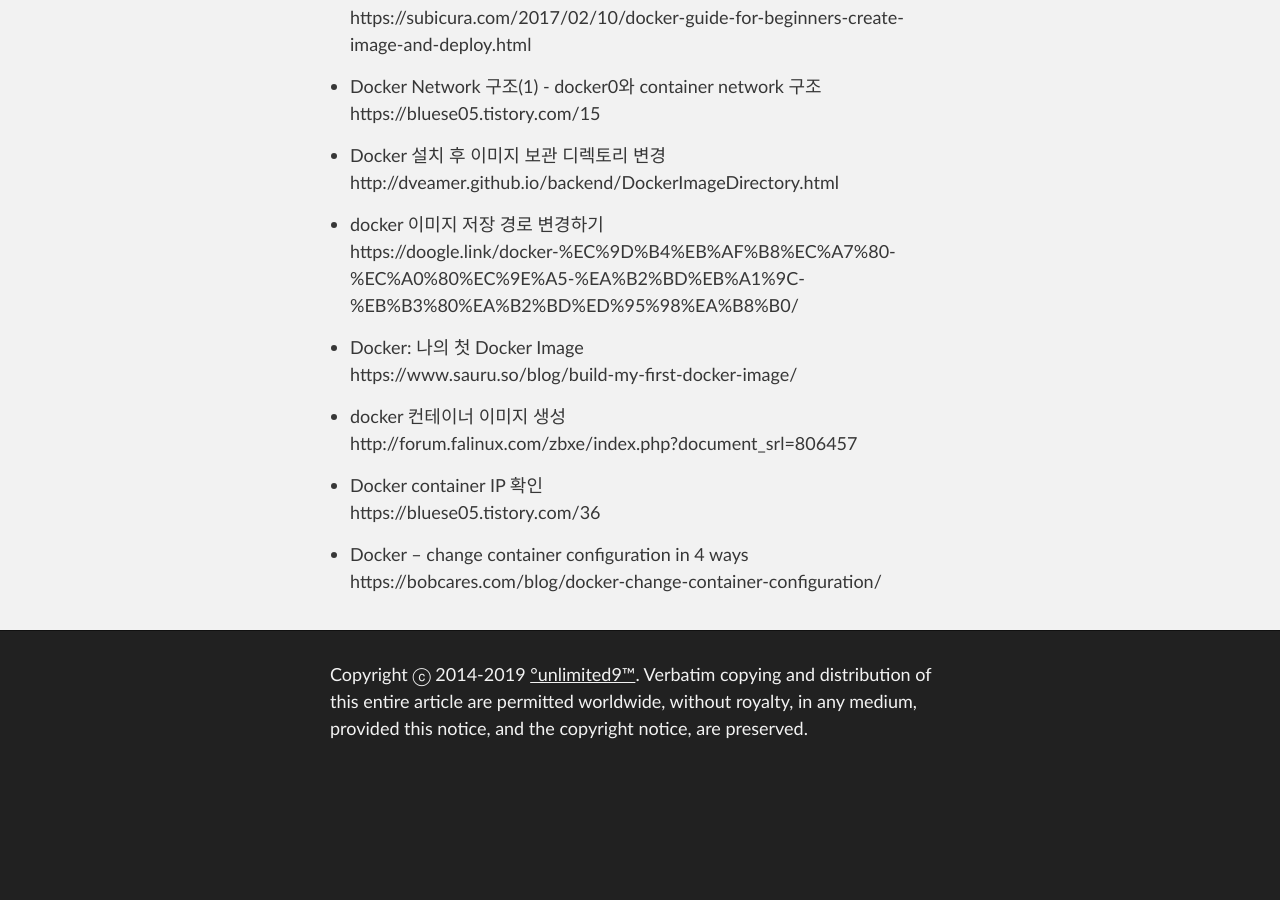
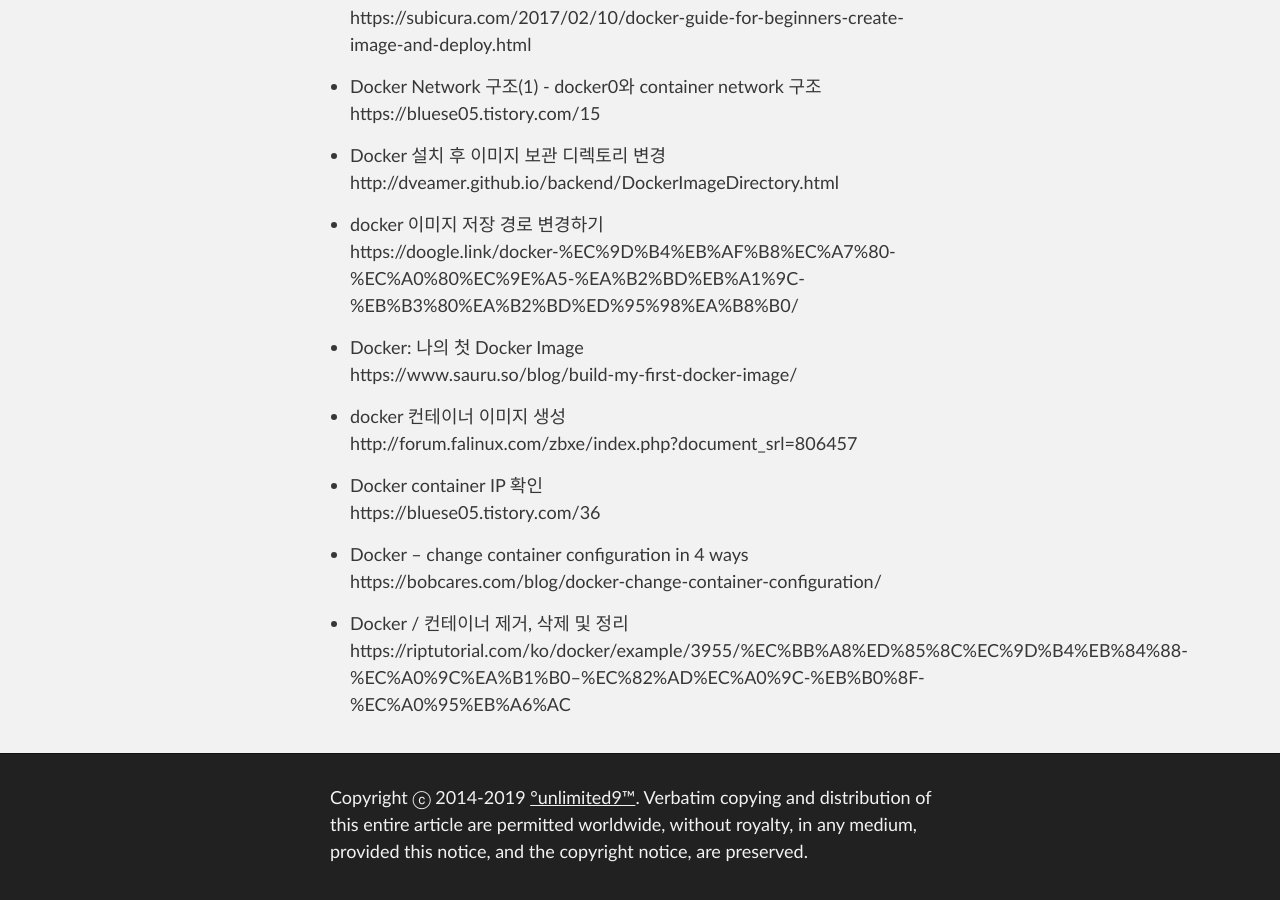
Before and after one commit to unlimited9/unlimited9.github.com, a Jekyll site: the page built from reference.notes/TA/cloud/docker/administration.management.md, in a window 1280 px wide and 900 px high, scrolled down 9011 px. Built offline with Jekyll 4.4.1, drawn with Linux system fonts in a browser that asks for light colours; our own code applies the rules of GitHub Pages for plain Markdown files; before the commit the page ends 9788 px from its top, so only the background shows below that.

Commit message:
Update administration.management.md

```diff
--- a/reference.notes/TA/cloud/docker/administration.management.md
+++ b/reference.notes/TA/cloud/docker/administration.management.md
@@ -341,3 +341,6 @@ https://bluese05.tistory.com/36
 
 + Docker – change container configuration in 4 ways
 https://bobcares.com/blog/docker-change-container-configuration/
+
+- Docker / 컨테이너 제거, 삭제 및 정리
+https://riptutorial.com/ko/docker/example/3955/%EC%BB%A8%ED%85%8C%EC%9D%B4%EB%84%88-%EC%A0%9C%EA%B1%B0--%EC%82%AD%EC%A0%9C-%EB%B0%8F-%EC%A0%95%EB%A6%AC
```
